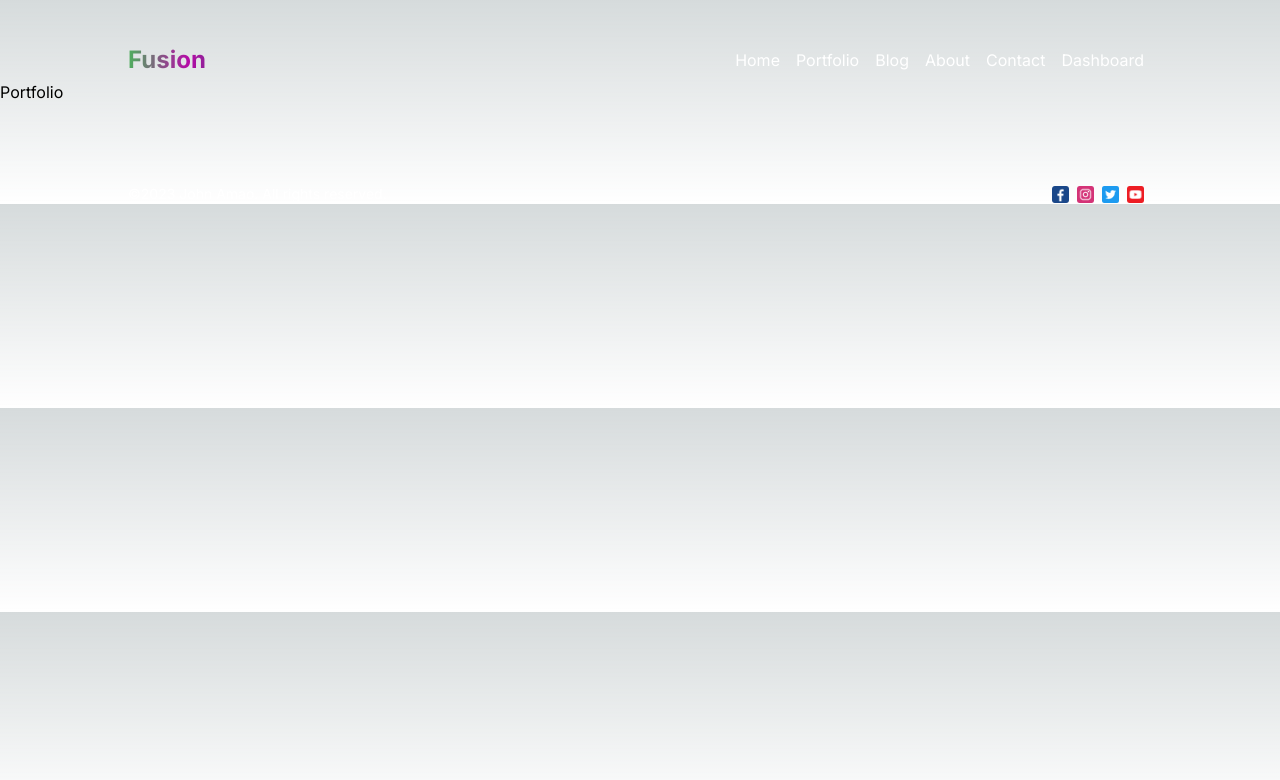
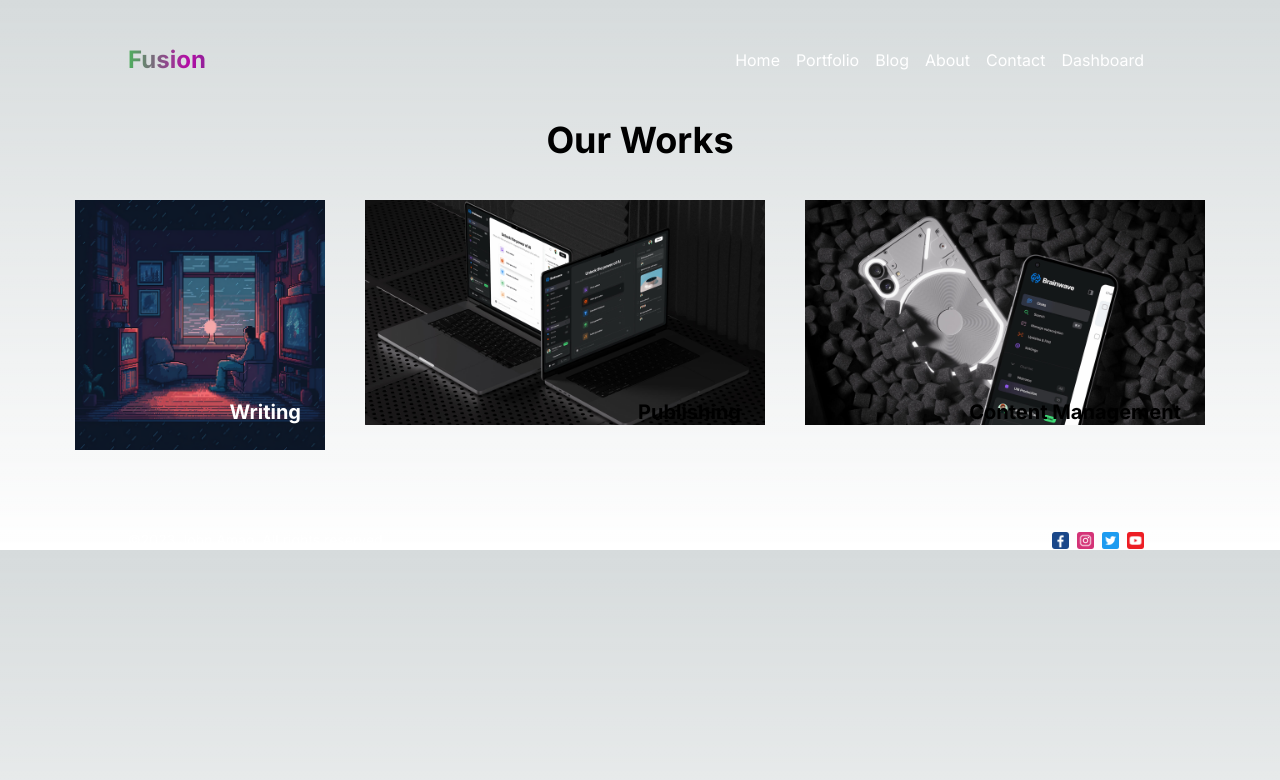
Before and after one commit to JOHN-AMAO/Fusion-Blog, a Next.js app: page /portfolio in a window 1280 px wide. Shown: the top 780 px of the page. Built offline with nearby package versions, Linux system fonts and the light colour scheme.

Commit message:
portfolio

```diff
--- a/src/app/portfolio/page.jsx
+++ b/src/app/portfolio/page.jsx
@@ -1,7 +1,50 @@
+import Image from "next/image";
 import React from "react";
 
 const Portfolio = () => {
-  return <div>Portfolio</div>;
+  return (
+    <>
+      <div className='flex flex-col'>
+        <h1 className='text-4xl font-bold text-center m-10'>Our Works</h1>
+        <div className='flex flex-row gap-10  justify-center'>
+          <div className='relative'>
+            <Image
+              src='/illustration.png'
+              alt='illustration'
+              width={250}
+              height={250}
+              className='object-cover'
+            />
+            <h1 className='absolute bottom-0 right-0 z-10 p-6 font-bold text-xl text-white'>
+              Writing
+            </h1>
+          </div>
+          <div className='relative'>
+            <Image
+              src='/websites.jpg'
+              alt='web'
+              width={400}
+              height={300}
+            />
+            <h1 className='absolute bottom-0 right-0 z-10 p-6 font-bold text-xl'>
+              Publishing
+            </h1>
+          </div>
+          <div className='relative'>
+            <Image
+              src='/apps.jpg'
+              alt='app'
+              width={400}
+              height={300}
+            />
+            <h1 className='absolute bottom-0 right-0 z-10 p-6 font-bold text-xl'>
+              Content Management
+            </h1>
+          </div>
+        </div>
+      </div>
+    </>
+  );
 };
 
 export default Portfolio;
```
